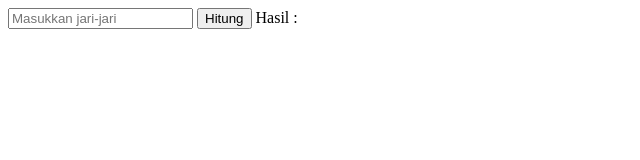
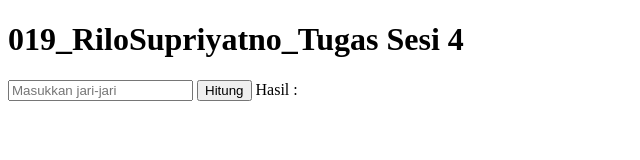
Before and after one commit to Rilosupriyatno/019_RiloSupriyatno_WebBatch8Prakerja, a plain HTML site: page Sesi-04/index.html in a window 1280 px wide. Shown: the whole page, without its empty margins (0-640 px from the left). Drawn offline with Linux system fonts and the light colour scheme.

Commit message:
update sesi 4

```diff
--- a/Sesi-04/index.html
+++ b/Sesi-04/index.html
@@ -10,6 +10,7 @@
     <!-- Menghitung luas lingkaran -->
 
     <!-- Memasukkan nilai jari-jari -->
+    <h1>019_RiloSupriyatno_Tugas Sesi 4</h1>
     <input type="number" placeholder="Masukkan jari-jari" id="jari" />
     <!-- Menjalankan fungsi javascript menhitung luas -->
     <button onclick="keliling()">Hitung</button>
```
